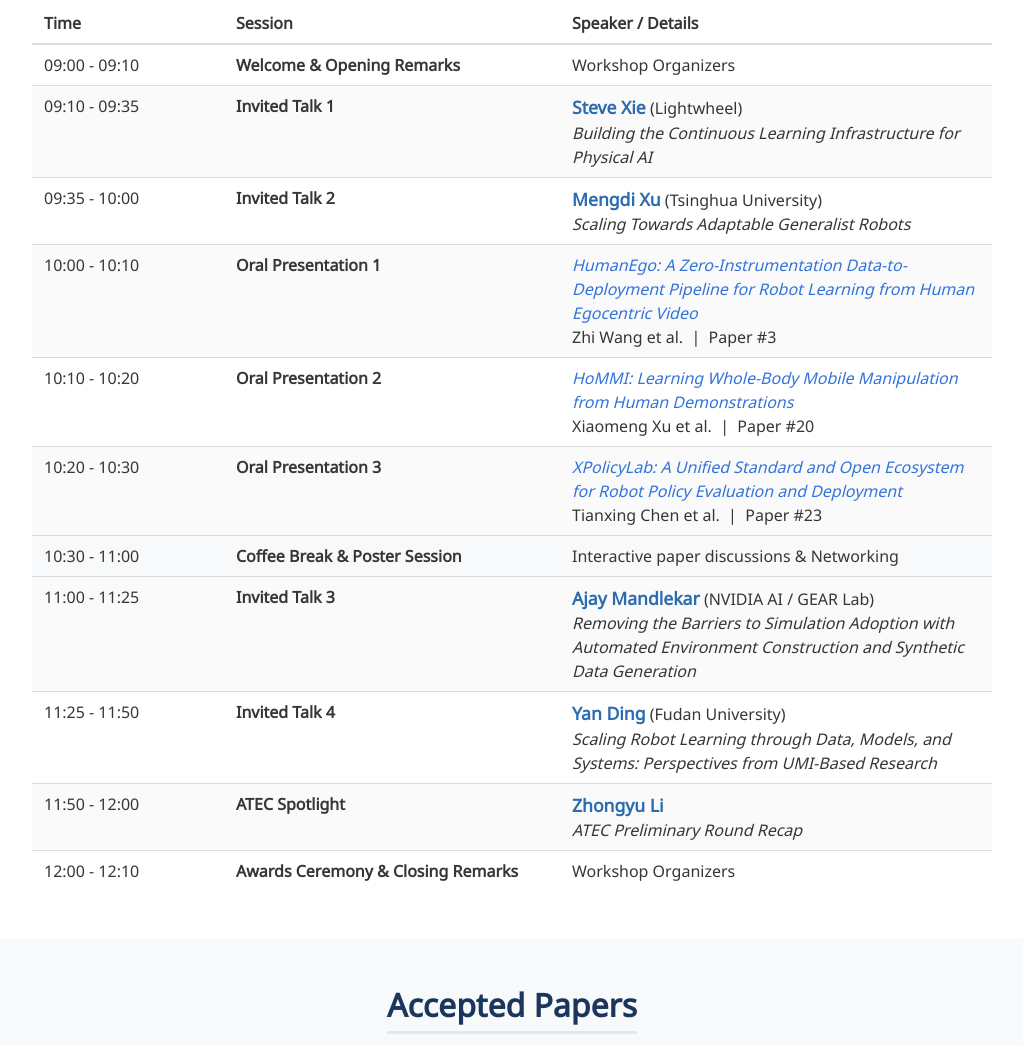
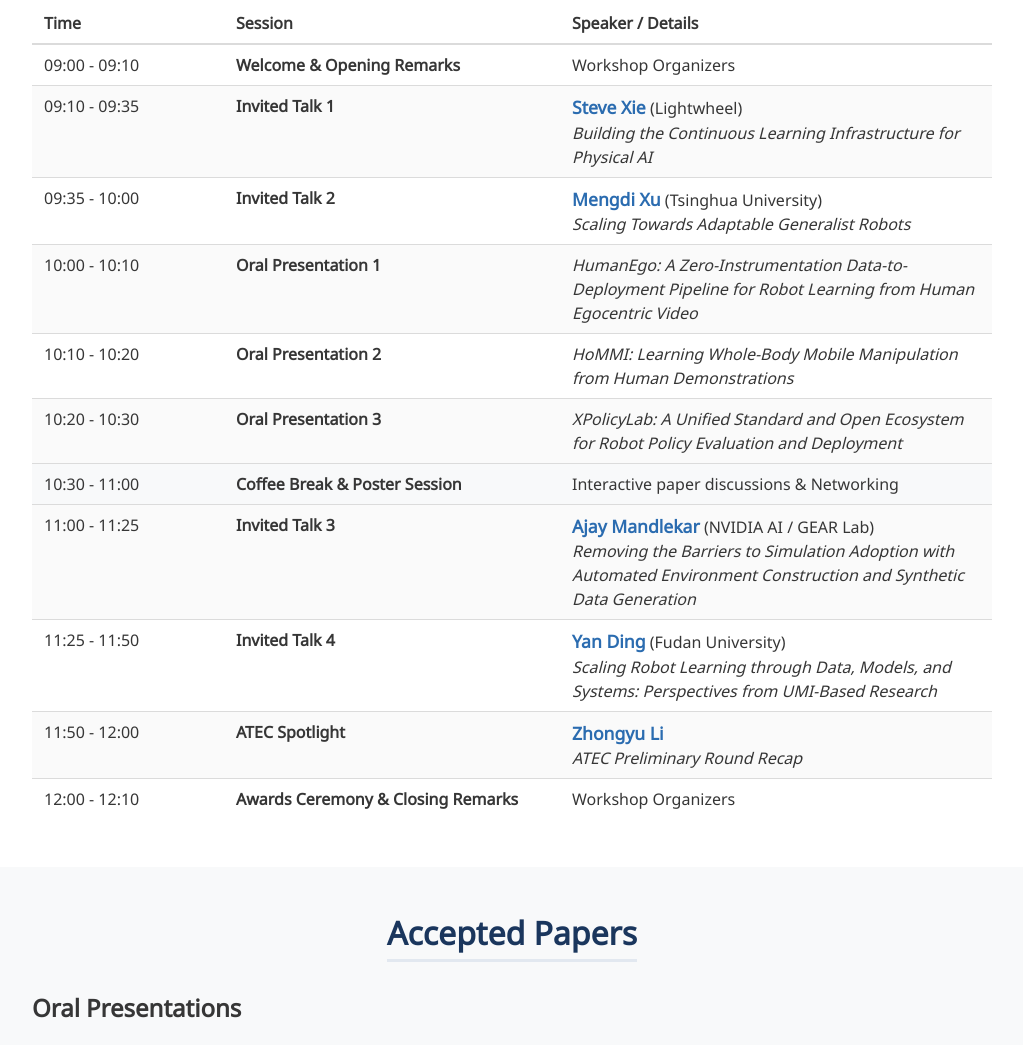
Before and after one commit to scale-infra/iros2026, a plain HTML site: page index.html in a window 1280 px wide. Shown: the part 3861-4906 px from the top of the page, without its empty margins (128-1151 px from the left). Drawn offline with Linux system fonts and the light colour scheme; some icons are missing; a web font is replaced by a local one.

Commit message:
Simplify oral presentation schedule

```diff
--- a/index.html
+++ b/index.html
@@ -482,17 +482,17 @@
               <tr>
                 <td>10:00 - 10:10</td>
                 <td><strong>Oral Presentation 1</strong></td>
-                <td><a href="https://openreview.net/forum?id=y8NCjfHKL7" target="_blank" rel="noopener noreferrer"><em>HumanEgo: A Zero-Instrumentation Data-to-Deployment Pipeline for Robot Learning from Human Egocentric Video</em></a><br>Zhi Wang et al. &nbsp;|&nbsp; Paper #3</td>
+                <td><em>HumanEgo: A Zero-Instrumentation Data-to-Deployment Pipeline for Robot Learning from Human Egocentric Video</em></td>
               </tr>
               <tr>
                 <td>10:10 - 10:20</td>
                 <td><strong>Oral Presentation 2</strong></td>
-                <td><a href="https://openreview.net/forum?id=19wFirDp54" target="_blank" rel="noopener noreferrer"><em>HoMMI: Learning Whole-Body Mobile Manipulation from Human Demonstrations</em></a><br>Xiaomeng Xu et al. &nbsp;|&nbsp; Paper #20</td>
+                <td><em>HoMMI: Learning Whole-Body Mobile Manipulation from Human Demonstrations</em></td>
               </tr>
               <tr>
                 <td>10:20 - 10:30</td>
                 <td><strong>Oral Presentation 3</strong></td>
-                <td><a href="https://openreview.net/forum?id=fUpczf2d3p" target="_blank" rel="noopener noreferrer"><em>XPolicyLab: A Unified Standard and Open Ecosystem for Robot Policy Evaluation and Deployment</em></a><br>Tianxing Chen et al. &nbsp;|&nbsp; Paper #23</td>
+                <td><em>XPolicyLab: A Unified Standard and Open Ecosystem for Robot Policy Evaluation and Deployment</em></td>
               </tr>
               <tr class="bg-light-gray">
                 <td>10:30 - 11:00</td>
```
